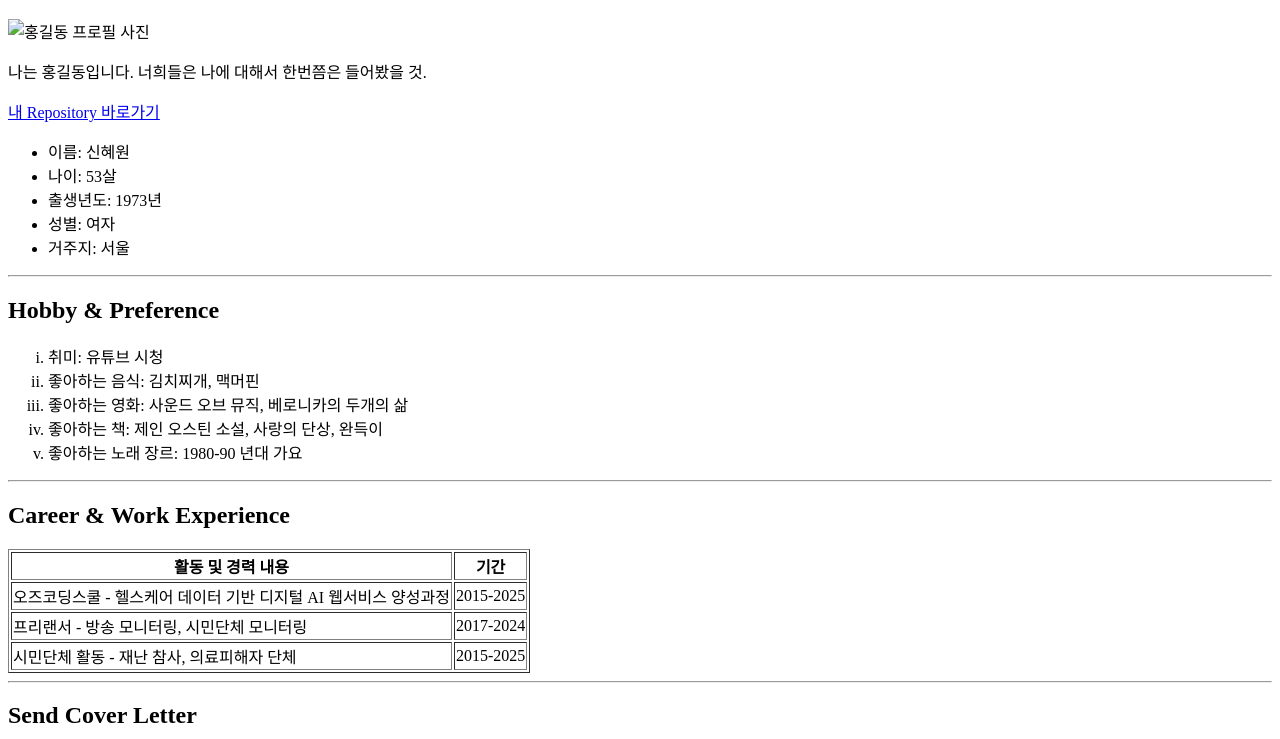
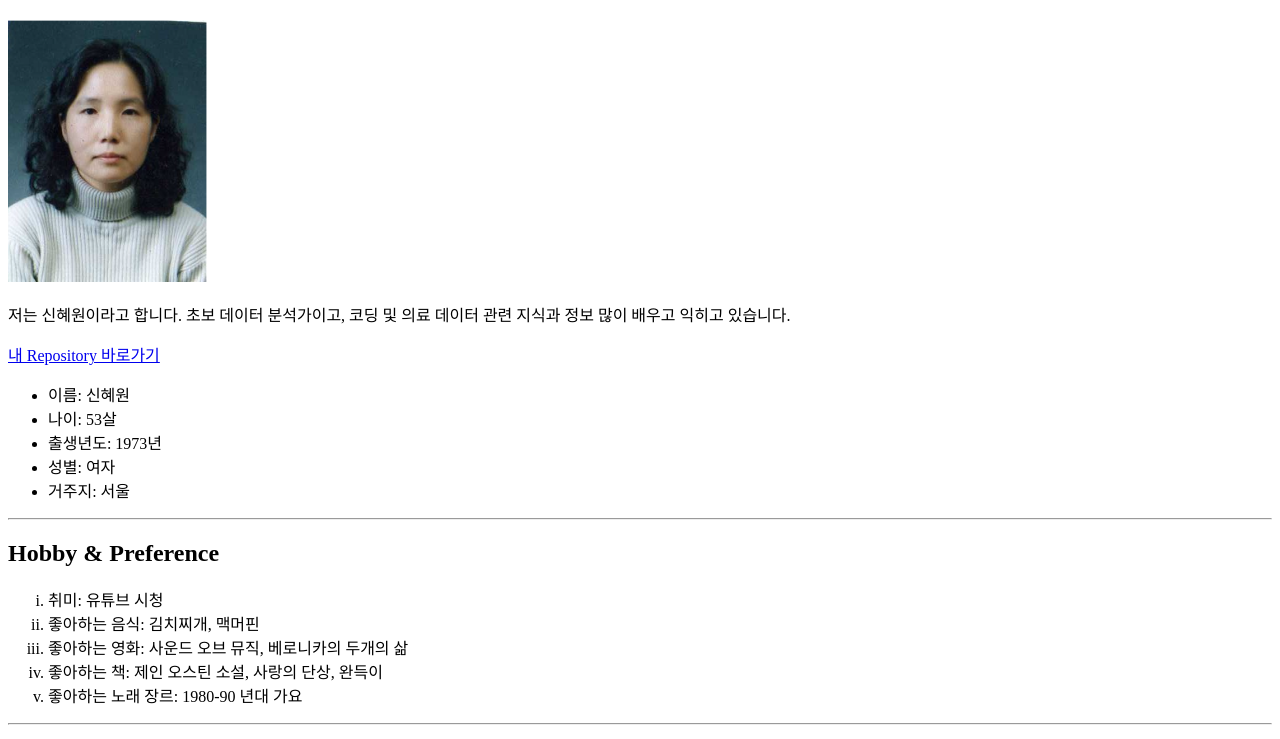
Before and after one commit to poohmom735-stack/AH_07_HAEWONSHIN, a plain HTML site: page day1/resume.html in a window 1280 px wide. Shown: the part 61-800 px from the top of the page. Drawn offline with Linux system fonts and the light colour scheme.

Commit message:
Update resume.html

```diff
--- a/day1/resume.html
+++ b/day1/resume.html
@@ -10,11 +10,12 @@
     <h1>Self Introduction.</h1>
 
     <!-- 2. 프로필 이미지 -->
-    <img src="hong_gil_dong.png" alt="홍길동 프로필 사진" width="200">
+    <img src="KakaoTalk_Photo_2026-10-22-19-34-21.png" alt="신혜원 프로필 사진" width="200">
 
-    <!-- 3. 소개 글 및 링크 (제공해주신 레포지토리 주소 반영 완료) -->
-    <p>나는 홍길동입니다. 너희들은 나에 대해서 한번쯤은 들어봤을 것.</p>
-    <p><a href="https://github.com" target="_blank">내 Repository 바로가기</a></p>
+    <!-- 3. 소개 글 및 링크  -->
+    <p> 저는 신혜원이라고 합니다. 초보 데이터 분석가이고, 코딩 및 의료 데이터 관련 지식과 정보 많이 배우고 익히고 있습니다. </p>
+    <p><a href="https://github.com/poohmom735-stack/AH_07_HAEWONSHIN" target="_blank">내 Repository 바로가기</a></p>
+
 
     <!-- 4. 프로필 기본 정보 (글머리 기호 목록) -->
     <ul>
```
